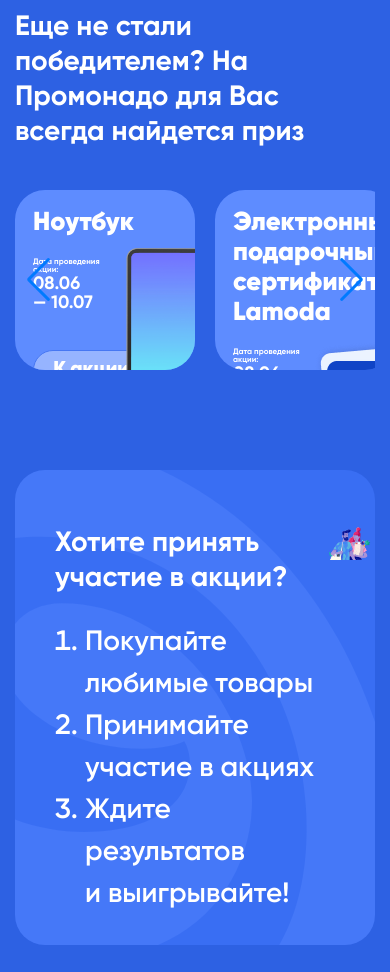
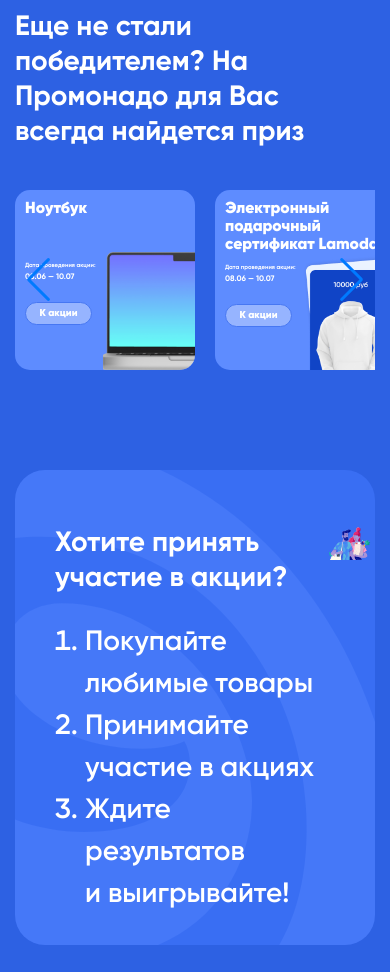
Before and after one commit to segura-deluna/promonado, a website: page src/html/index.html in a window 390 px wide. Shown: the part 1733-2705 px from the top of the page. Drawn offline with nearby package versions, Linux system fonts and the light colour scheme; files that its build step writes are made by us from their sources; files whose address does not match are found by name; a web font is replaced by a local one.

Commit message:
prizes responsive

```diff
--- a/src/html/blocks/_prizes.html
+++ b/src/html/blocks/_prizes.html
@@ -7,7 +7,10 @@
           <h2 class="prizes__card-header">Ноутбук</h2>
           <div class="prizes__card-content">
             <div class="prizes__card-description">
-              <p class="prizes__card-text">Дата проведения акции:<span>08.06 — 10.07</span></p>
+              <p class="prizes__card-text">
+                <span class="prizes__card-text-data">Дата проведения акции:</span>
+                <span class="prizes__card-text-num">08.06 — 10.07</span>
+              </p>
               <button class="prizes__card-btn">К акции</button>
             </div>
             <img class="prizes__card-image" src="./img/image1.png" alt="Ноутбук" title="Ноутбук">
@@ -21,7 +24,10 @@
             сертификат Lamoda</h2>
           <div class="prizes__card-content">
             <div class="prizes__card-description">
-              <p class="prizes__card-text">Дата проведения акции:<span>08.06 — 10.07</span></p>
+              <p class="prizes__card-text">
+                <span class="prizes__card-text-data">Дата проведения акции:</span>
+                <span class="prizes__card-text-num">08.06 — 10.07</span>
+              </p>
               <button class="prizes__card-btn">К акции</button>
             </div>
             <img class="prizes__card-image" src="./img/image2.png" alt="Lamoda" title="Электронный
@@ -36,7 +42,10 @@
             колонка</h2>
           <div class="prizes__card-content">
             <div class="prizes__card-description">
-              <p class="prizes__card-text">Дата проведения акции:<span>08.06 — 10.07</span></p>
+              <p class="prizes__card-text">
+                <span class="prizes__card-text-data">Дата проведения акции:</span>
+                <span class="prizes__card-text-num">08.06 — 10.07</span>
+              </p>
               <button class="prizes__card-btn">К акции</button>
             </div>
             <img class="prizes__card-image" src="./img/image3.png" alt="Музыкальная колонка" title="Музыкальая колонка">
@@ -49,7 +58,10 @@
             X5 Клуба</h2>
           <div class="prizes__card-content">
             <div class="prizes__card-description">
-              <p class="prizes__card-text">Дата проведения акции:<span>08.06 — 10.07</span></p>
+              <p class="prizes__card-text">
+                <span class="prizes__card-text-data">Дата проведения акции:</span>
+                <span class="prizes__card-text-num">08.06 — 10.07</span>
+              </p>
               <button class="prizes__card-btn">К акции</button>
             </div>
             <img class="prizes__card-image" src="./img/image4.png" alt="X5 Клуб" title="X5 Клуб">
@@ -61,7 +73,10 @@
           <h2 class="prizes__card-header">Ноутбук</h2>
           <div class="prizes__card-content">
             <div class="prizes__card-description">
-              <p class="prizes__card-text">Дата проведения акции:<span>08.06 — 10.07</span></p>
+              <p class="prizes__card-text">
+                <span class="prizes__card-text-data">Дата проведения акции:</span>
+                <span class="prizes__card-text-num">08.06 — 10.07</span>
+              </p>
               <button class="prizes__card-btn">К акции</button>
             </div>
             <img class="prizes__card-image" src="./img/image1.png" alt="Ноутбук" title="Ноутбук">
@@ -75,7 +90,10 @@
             сертификат Lamoda</h2>
           <div class="prizes__card-content">
             <div class="prizes__card-description">
-              <p class="prizes__card-text">Дата проведения акции:<span>08.06 — 10.07</span></p>
+              <p class="prizes__card-text">
+                <span class="prizes__card-text-data">Дата проведения акции:</span>
+                <span class="prizes__card-text-num">08.06 — 10.07</span>
+              </p>
               <button class="prizes__card-btn">К акции</button>
             </div>
             <img class="prizes__card-image" src="./img/image2.png" alt="Lamoda" title="Электронный
@@ -90,7 +108,10 @@
             колонка</h2>
           <div class="prizes__card-content">
             <div class="prizes__card-description">
-              <p class="prizes__card-text">Дата проведения акции:<span>08.06 — 10.07</span></p>
+              <p class="prizes__card-text">
+                <span class="prizes__card-text-data">Дата проведения акции:</span>
+                <span class="prizes__card-text-num">08.06 — 10.07</span>
+              </p>
               <button class="prizes__card-btn">К акции</button>
             </div>
             <img class="prizes__card-image" src="./img/image3.png" alt="Музыкальная колонка" title="Музыкальая колонка">
@@ -103,7 +124,10 @@
             X5 Клуба</h2>
           <div class="prizes__card-content">
             <div class="prizes__card-description">
-              <p class="prizes__card-text">Дата проведения акции:<span>08.06 — 10.07</span></p>
+              <p class="prizes__card-text">
+                <span class="prizes__card-text-data">Дата проведения акции:</span>
+                <span class="prizes__card-text-num">08.06 — 10.07</span>
+              </p>
               <button class="prizes__card-btn">К акции</button>
             </div>
             <img class="prizes__card-image" src="./img/image4.png" alt="X5 Клуб" title="X5 Клуб">
--- a/src/scss/blocks/_prizes.scss
+++ b/src/scss/blocks/_prizes.scss
@@ -20,6 +20,8 @@
     @media (max-width: 430px) {
       width: 180px;
       height: 180px;
+      padding: 10px 0 0 10px;
+      border-radius: 15px;
     }
   }
 
@@ -28,6 +30,11 @@
     font-weight: 900;
     font-size: 26px;
     line-height: 30px;
+
+    @media (max-width: 430px) {
+      font-size: 16px;
+      line-height: 18px;
+    }
   }
 
   &__card-content {
@@ -42,16 +49,31 @@
 
   &__card-text {
     max-width: 112px;
-    font-weight: 700;
-    font-size: 8px;
-    line-height: 106%;
-    margin-top: 20px;
+    margin-top: auto;
     margin-bottom: 37px;
-    & span {
-      display: inline-block;
+    @media (max-width: 430px) {
+      margin-bottom: 20px;
+    }
+
+    &-data {
+      display: block;
+      font-weight: 700;
+      font-size: 8px;
+      line-height: 106%;
+      @media (max-width: 430px) {
+        font-size: 6px;
+      }
+    }
+
+    &-num {
+      display: block;
       font-weight: 700;
       font-size: 18px;
       line-height: 106%;
+      @media (max-width: 430px) {
+        font-size: 8px;
+        margin-top: 5px;
+      }
     }
   }
 
@@ -64,10 +86,20 @@
     background-color: var(--second-color);
     font-weight: 900;
     font-size: 20px;
+    @media (max-width: 430px) {
+      width: 67px;
+      height: 23px;
+      font-size: 10px;
+      margin-bottom: 35px;
+    }
   }
 
   &__card-image {
     min-height: 180px;
+    @media (max-width: 430px) {
+      width: 92px;
+      min-height: 118px;
+    }
   }
 }
 // Swiper
```
Also changed, not shown: build/css/main.css, build/img/svgsprite/stack/sprite.stack.html, build/index.html.
